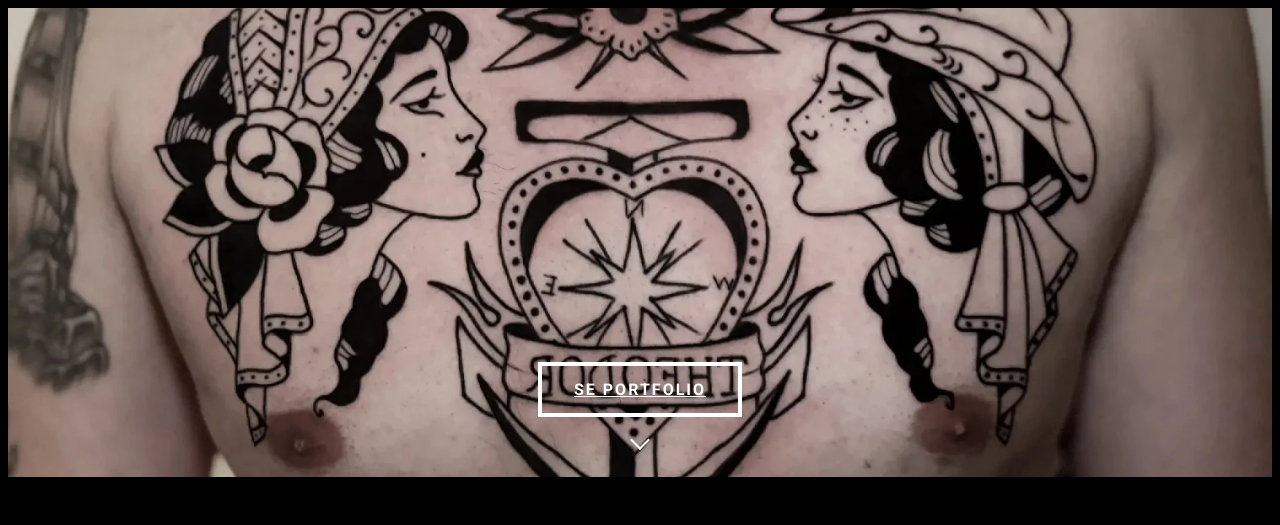
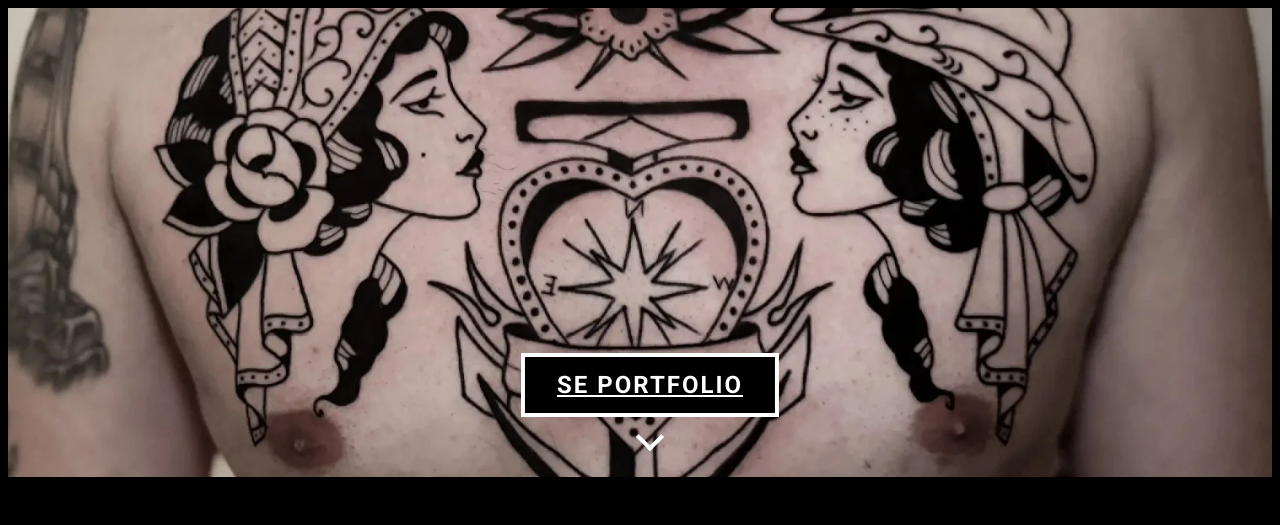
Before and after one commit to redixe217/Lazrak-tattoo, a plain HTML site: page 1 Site/index.html in a window 1280 px wide. Shown: the top 525 px of the page. Drawn offline with Linux system fonts and the light colour scheme; files whose address does not match are found by name.

Commit message:
laver forside + favicon

```diff
--- a/1 Site/CSS/index.css
+++ b/1 Site/CSS/index.css
@@ -14,19 +14,17 @@ body {
   position: absolute;
   bottom: 30px;
   left: 50%;
-  transform: translateX(-50%);
-  text-align: center;
 }
 .hero-cta {
   position: absolute;
   bottom: 30px;
   left: 50%;
   transform: translateX(-50%);
-  background: transparent;
+  background: black;
   border: 4px solid white;
   color: white;
   padding: 14px 32px;
-  font-size: 16px;
+  font-size: 24px;
   font-weight: 700;
   text-transform: uppercase;
   letter-spacing: 2px;
@@ -40,17 +38,17 @@ body {
 
 .arrow {
   display: block;
-  width: 12px;
-  height: 12px;
+  width: 16px;
+  height: 16px;
   margin: 12px auto 0;
 
-  border-right: 2px solid white;
-  border-bottom: 2px solid white;
+  border-right: 4px solid white;
+  border-bottom: 4px solid white;
   transform: rotate(45deg);
 }
 .arrow:hover {
-  border-right: 2px solid #b85014;
-  border-bottom: 2px solid #b85014;
+  border-right: 4px solid #b85014;
+  border-bottom: 4px solid #b85014;
 }
 #portfolio {
   display: grid;
```
